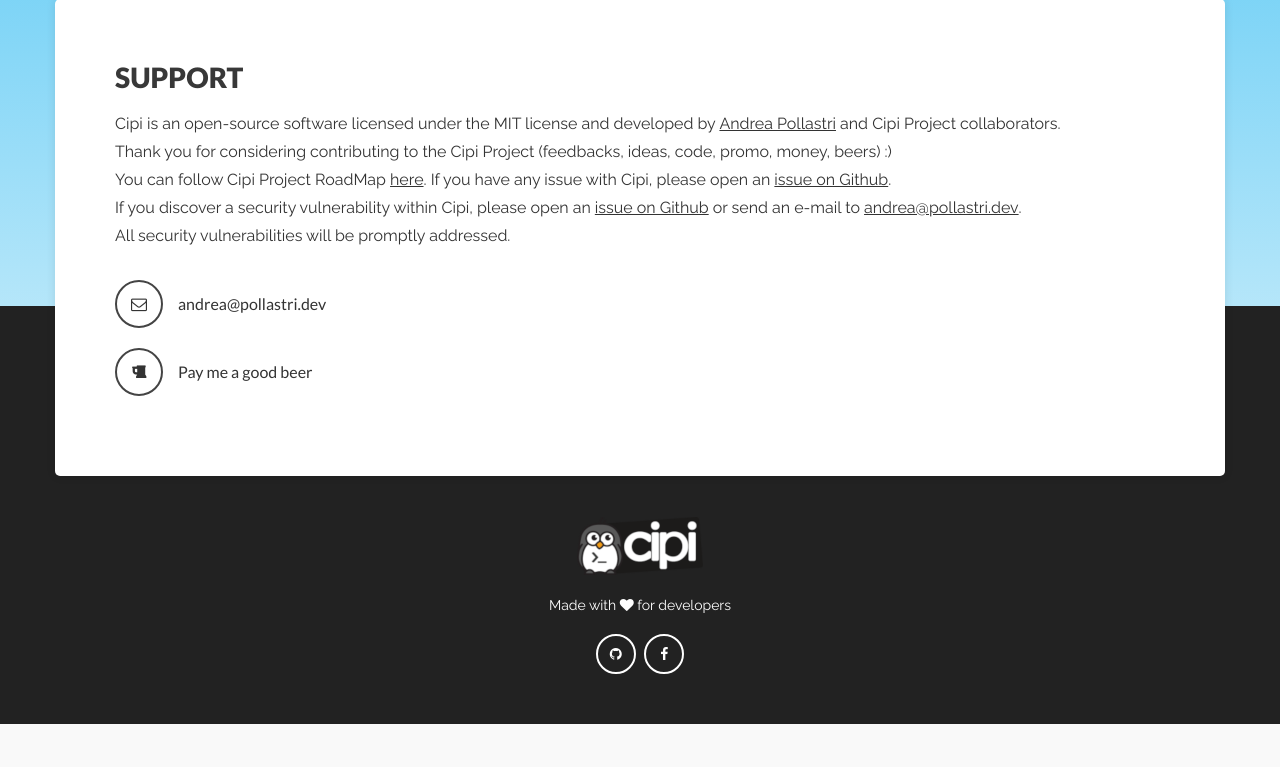
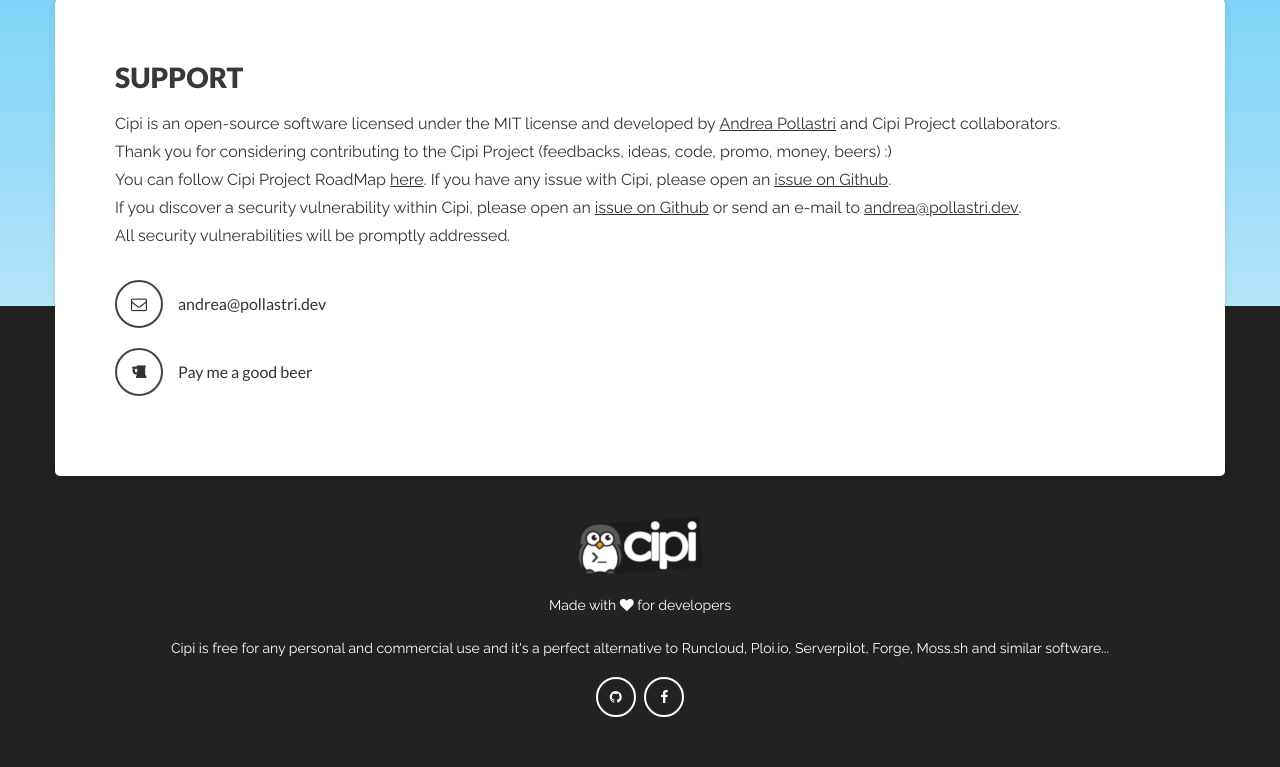
Before and after one commit to Dardwizzle/cipi.sh, a PHP site: page /home/index.php in a window 1280 px wide. Shown: the part 3025-3792 px from the top of the page. Before the commit the page ends 3749 px from the top, so only its background shows below. Run offline with PHP 8.4, Linux system fonts and the light colour scheme; data that the repository does not hold is empty; some libraries are stand-ins or nearby versions.

Commit message:
Alternative to...

```diff
--- a/home/index.php
+++ b/home/index.php
@@ -382,6 +382,7 @@
                                 <a href="/"><img src="assets/images/logo.png" alt=""></a>
                             </div>
                             <p>Made with <i class="fa fa-heart"></i> for developers</p>
+                            <p>Cipi is free for any personal and commercial use and it's a perfect alternative to Runcloud, Ploi.io, Serverpilot, Forge, Moss.sh and similar software...</p>
                             <div class="social-link">
                                 <a href="https://github.com/andreapollastri/cipi" target="_blank"><i class="fa fa-github"></i></a>
                                 <a href="https://www.facebook.com/cipipanel" target="_blank"><i class="fa fa-facebook"></i></a>
```
